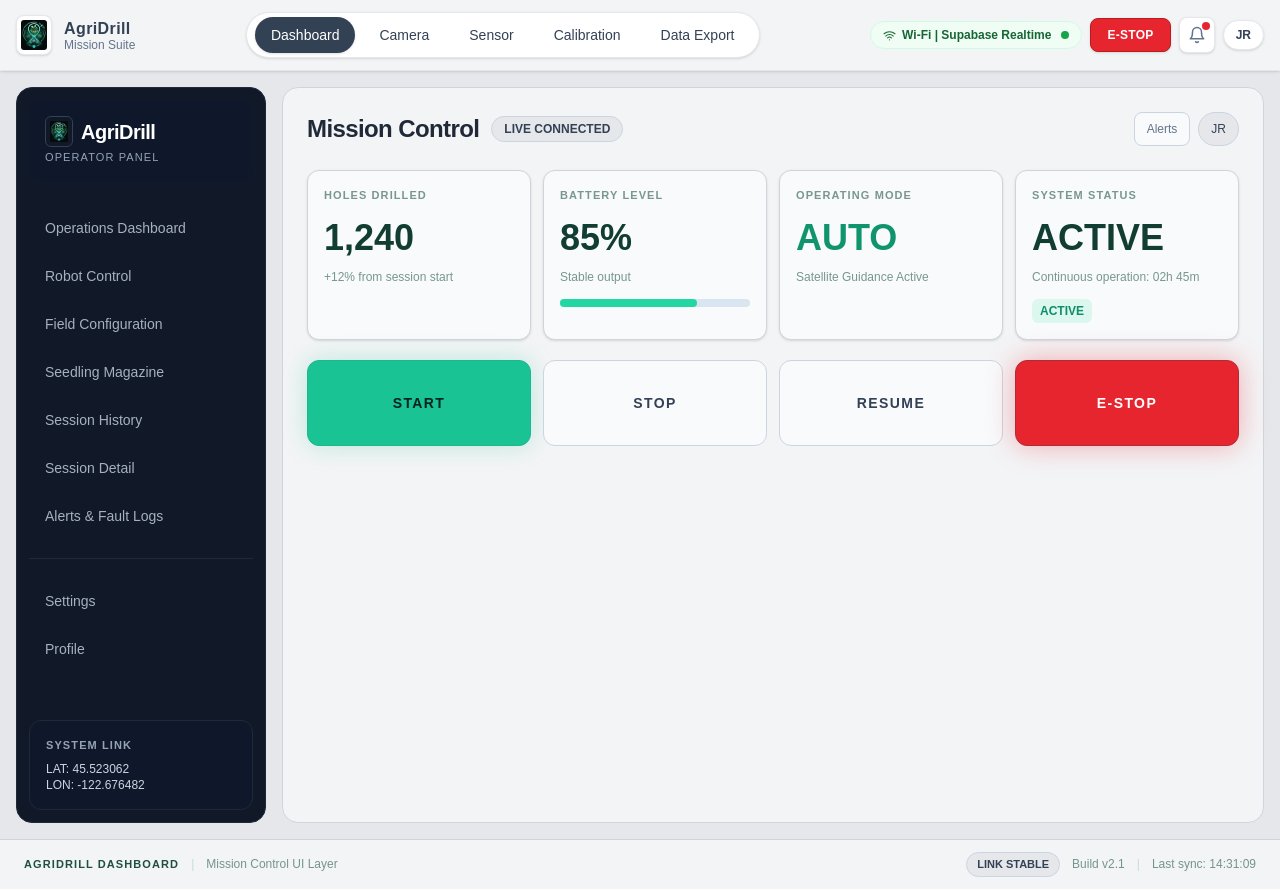
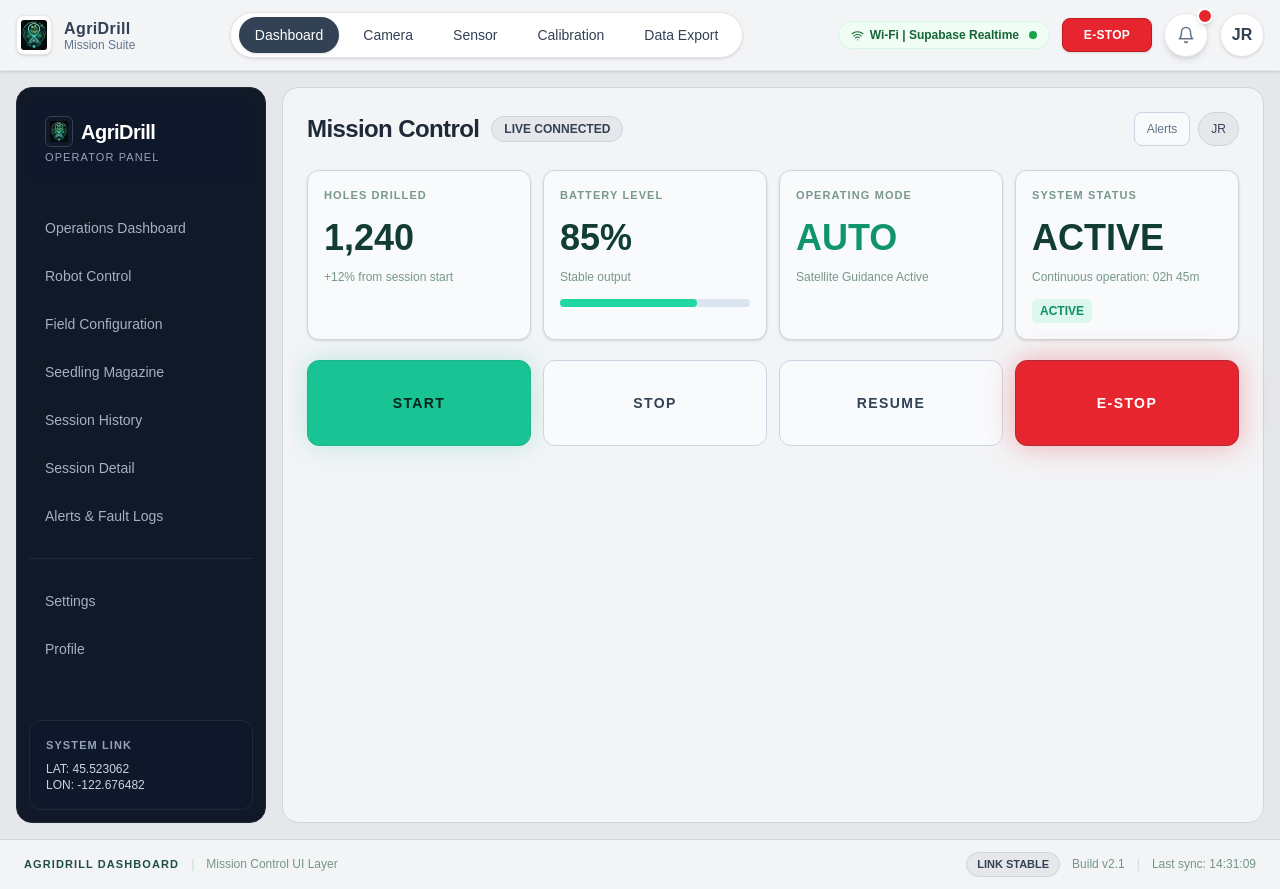
Before and after one commit to JLforce/AgriDrill_Website, a Next.js app in the folder agridrill/: page /dashboard in a window 1280 px wide. Built offline with nearby package versions, Linux system fonts and the light colour scheme.

Commit message:
fixed the notif & profile button on navBar

```diff
--- a/agridrill/app/dashboard/page.tsx
+++ b/agridrill/app/dashboard/page.tsx
@@ -216,8 +216,8 @@
           </div>
 
           {/* Status, E-STOP, Notifications, User */}
-          <div className="flex items-center gap-2">
-            <span className="hidden items-center gap-1.5 rounded-full border border-[#d1fae5] bg-[#f0fdf4] px-3 py-1 text-[12px] font-semibold text-[#166534] lg:inline-flex">
+          <div className="flex flex-wrap items-center gap-2 sm:gap-3 min-w-0">
+            <span className="flex items-center gap-1.5 rounded-full border border-[#d1fae5] bg-[#f0fdf4] px-3 py-1 text-[12px] font-semibold text-[#166534] min-w-0 mb-2 sm:mb-0">
               <svg xmlns="http://www.w3.org/2000/svg" width="13" height="13" viewBox="0 0 24 24" fill="none" stroke="currentColor" strokeWidth="2" strokeLinecap="round" strokeLinejoin="round" aria-hidden="true">
                 <path d="M5 13a10 10 0 0 1 14 0" />
                 <path d="M8.5 16.5a5 5 0 0 1 7 0" />
@@ -229,22 +229,30 @@
             </span>
             <button
               type="button"
-              className="rounded-lg border border-[#b91c1c] bg-[#e6252f] px-4 py-2 text-xs font-extrabold tracking-wide text-white shadow-sm transition hover:bg-[#991b1b]"
+              className="rounded-lg border border-[#b91c1c] bg-[#e6252f] px-4 py-2 text-xs font-extrabold tracking-wide text-white shadow-sm transition hover:bg-[#991b1b] min-w-[90px] mb-2 sm:mb-0"
             >
               E-STOP
             </button>
             <button
               type="button"
-              className="relative rounded-lg border border-[#e5e7eb] bg-white p-2 text-[#64748b] shadow-sm transition hover:bg-[#f3f4f6] hover:text-[#334155]"
+              onClick={() => router.push('/notifications')}
+              className="relative rounded-full border border-[#e5e7eb] bg-white text-[#64748b] shadow-md transition hover:bg-[#f3f4f6] hover:text-[#334155] flex items-center justify-center min-w-[40px] min-h-[40px]"
+              style={{ width: 44, height: 44, minWidth: 40, minHeight: 40 }}
               aria-label="Notifications"
             >
               <svg xmlns="http://www.w3.org/2000/svg" width="18" height="18" viewBox="0 0 24 24" fill="none" stroke="currentColor" strokeWidth="2" strokeLinecap="round" strokeLinejoin="round">
                 <path d="M18 8A6 6 0 0 0 6 8c0 7-3 9-3 9h18s-3-2-3-9" />
                 <path d="M13.73 21a2 2 0 0 1-3.46 0" />
               </svg>
-              <span className="absolute right-1 top-1 h-2 w-2 rounded-full bg-[#e6252f]" />
+              <span className="absolute -top-1.5 -right-1.5 h-4 w-4 rounded-full bg-[#e6252f] border-2 border-white shadow-md" />
             </button>
-            <button type="button" className="rounded-full border border-[#e5e7eb] bg-white px-3 py-1.5 text-xs font-semibold text-[#334155] shadow-sm">
+            <button
+              type="button"
+              onClick={() => router.push('/profile')}
+              className="rounded-full border border-[#e5e7eb] bg-white text-base font-semibold text-[#334155] shadow flex items-center justify-center transition hover:bg-[#f3f4f6] focus:outline-none focus:ring-2 focus:ring-blue-200"
+              style={{ width: 44, height: 44, minWidth: 44, minHeight: 44 }}
+              aria-label="Profile"
+            >
               JR
             </button>
           </div>
```
